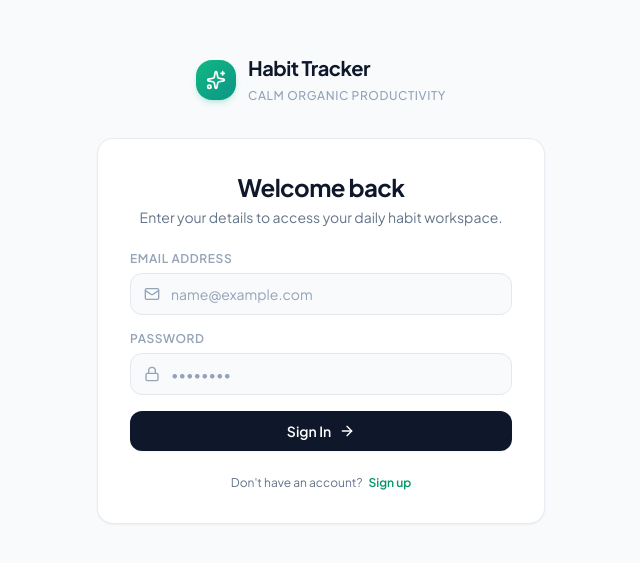
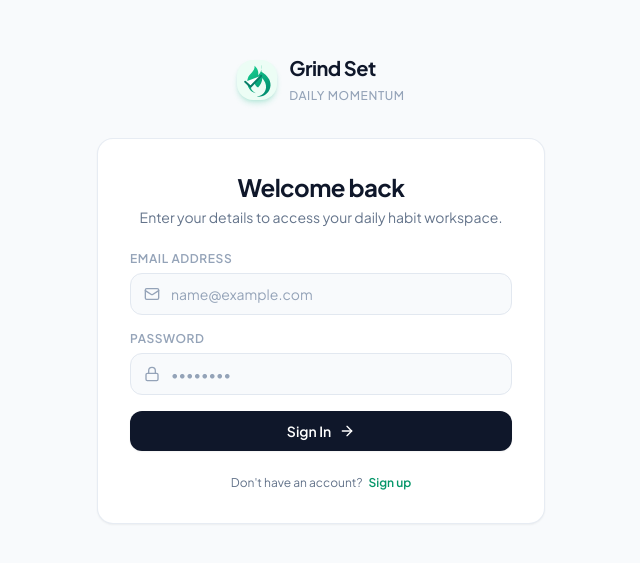
Before and after one commit to Krissh360/Daily-Habit-Tracker, a React (Create React App) app in the folder client/: page / in a window 1280 px wide. Shown: the part 111-674 px from the top of the page, without its empty margins (319-959 px from the left). Built offline with nearby package versions, Linux system fonts and the light colour scheme; no server answers.

Commit message:
Rebrand app as Grind Set

```diff
--- a/client/public/index.html
+++ b/client/public/index.html
@@ -2,14 +2,14 @@
 <html lang="en">
   <head>
     <meta charset="utf-8" />
-    <link rel="icon" href="%PUBLIC_URL%/favicon.ico" />
+    <link rel="icon" href="%PUBLIC_URL%/grind-set-logo.svg" />
     <meta name="viewport" content="width=device-width, initial-scale=1" />
-    <meta name="theme-color" content="#000000" />
+    <meta name="theme-color" content="#10b981" />
     <meta
       name="description"
-      content="Web site created using create-react-app"
+      content="Grind Set: daily momentum for meaningful habits"
     />
-    <link rel="apple-touch-icon" href="%PUBLIC_URL%/logo192.png" />
+    <link rel="apple-touch-icon" href="%PUBLIC_URL%/grind-set-logo.svg" />
 
     <link rel="preconnect" href="https://fonts.googleapis.com" />
     <link rel="preconnect" href="https://fonts.gstatic.com" crossorigin />
@@ -18,7 +18,7 @@
       rel="stylesheet"
     />
 
-    <title>Habit Tracker — Calm Organic Productivity</title>
+    <title>Grind Set — Daily Momentum</title>
   </head>
   <body>
     <noscript>You need to enable JavaScript to run this app.</noscript>
--- a/client/src/components/layout/Sidebar.jsx
+++ b/client/src/components/layout/Sidebar.jsx
@@ -6,7 +6,6 @@ import {
   BarChart3,
   User,
   Settings,
-  Sparkles,
   Sun,
   Moon,
 } from "lucide-react";
@@ -55,15 +54,15 @@ export default function Sidebar() {
       <div>
         {/* Top Branding */}
         <div className="flex items-center gap-3 px-2 py-3 mb-6">
-          <div className="w-9 h-9 rounded-xl bg-gradient-to-br from-emerald-500 to-teal-600 flex items-center justify-center text-white shadow-sm shadow-emerald-500/20">
-            <Sparkles className="w-5 h-5" />
+          <div className="w-9 h-9 rounded-xl bg-emerald-50 flex items-center justify-center shadow-sm shadow-emerald-500/20 overflow-hidden">
+            <img src="/grind-set-logo.svg" alt="Grind Set" className="w-8 h-8" />
           </div>
           <div className="leading-tight">
             <span className="font-bold text-base tracking-tight text-slate-900 dark:text-zinc-100 block">
-              Habit Tracker
+              Grind Set
             </span>
             <span className="text-[11px] font-medium text-slate-400 dark:text-zinc-500 tracking-wide uppercase">
-              Daily Rhythm
+              Daily Momentum
             </span>
           </div>
         </div>
--- a/client/src/pages/Auth.jsx
+++ b/client/src/pages/Auth.jsx
@@ -1,7 +1,7 @@
 import { useState } from "react";
 import { useNavigate } from "react-router-dom";
 import { loginUser, registerUser } from "../services/api";
-import { Sparkles, ArrowRight, Lock, Mail, UserRound } from "lucide-react";
+import { ArrowRight, Lock, Mail, UserRound } from "lucide-react";
 
 export default function Auth() {
   const [email, setEmail] = useState("");
@@ -53,15 +53,15 @@ export default function Auth() {
     <div className="min-h-screen bg-slate-50 dark:bg-zinc-950 flex flex-col justify-center items-center p-4">
       {/* Branding */}
       <div className="flex items-center gap-3 mb-8">
-        <div className="w-10 h-10 rounded-2xl bg-gradient-to-br from-emerald-500 to-teal-600 flex items-center justify-center text-white shadow-md shadow-emerald-500/20">
-          <Sparkles className="w-5 h-5" />
+        <div className="w-10 h-10 rounded-2xl bg-emerald-50 flex items-center justify-center shadow-md shadow-emerald-500/20 overflow-hidden">
+          <img src="/grind-set-logo.svg" alt="Grind Set" className="w-9 h-9" />
         </div>
         <div>
           <span className="font-bold text-xl tracking-tight text-slate-900 dark:text-zinc-100 block">
-            Habit Tracker
+            Grind Set
           </span>
           <span className="text-xs font-medium text-slate-400 dark:text-zinc-500 tracking-wider uppercase">
-            Calm Organic Productivity
+            Daily Momentum
           </span>
         </div>
       </div>
```
Also changed, not shown: client/public/grind-set-logo.svg (added), client/public/manifest.json.
